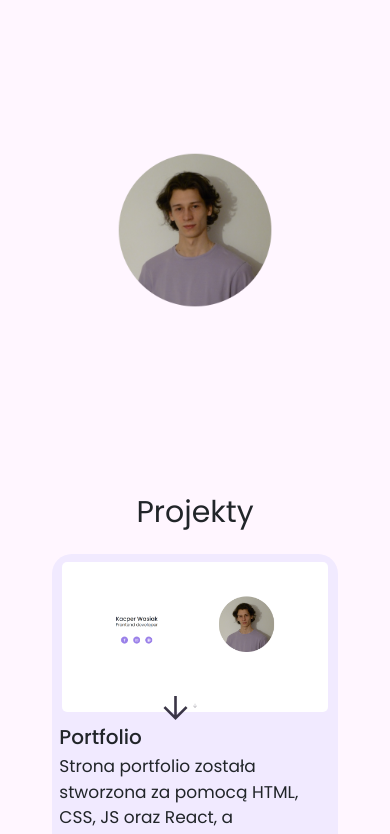
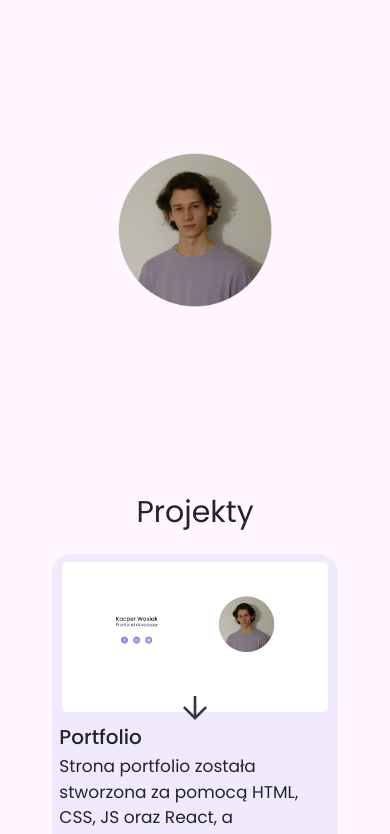
Before and after one commit to WasiakKacper/Portfolio, a React (Vite) app: page / in a window 390 px wide. Shown: the top 834 px of the page. Built offline with nearby package versions, Linux system fonts and the light colour scheme.

Commit message:
Better mobile view v.1.3

```diff
--- a/src/Components/About/About.css
+++ b/src/Components/About/About.css
@@ -58,12 +58,14 @@
 }
 
 .aboutPage img{
+    display: none;
     transform: translateX(120px);
     opacity: 0;
     transition: 400ms ease;
 }
 
 .aboutPage img.active{
+    display: inline;
     transform: translateY(0px);
     opacity: 1;
 }
--- a/src/index.css
+++ b/src/index.css
@@ -122,7 +122,6 @@ body.active{
         text-align: center;
 
         bottom: 12%;
-        margin: 0 auto;
     }
 
     .navigation p.tip{
@@ -133,18 +132,17 @@ body.active{
 
 @media only screen and (max-width: 576px){
     .navigation{
-        width: 90%;
+        width: 100%;
         display: flex;
         flex-direction: column;
         position: fixed;
         z-index: 1000;
         text-align: center;
-
         bottom: 12%;
-        margin: 0 auto;
     }
 
     .navigation p.tip{
+        width: auto;
         color: var(--darkFont);
         font-size: 2em;
     }
```
